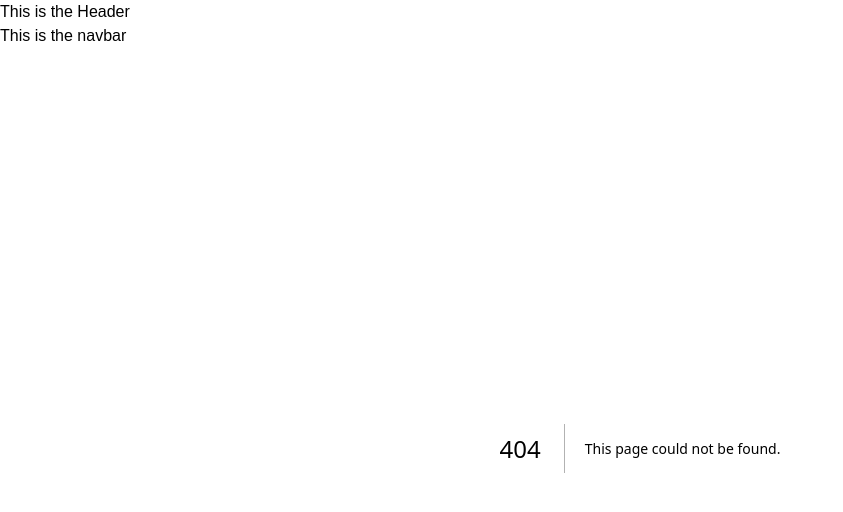
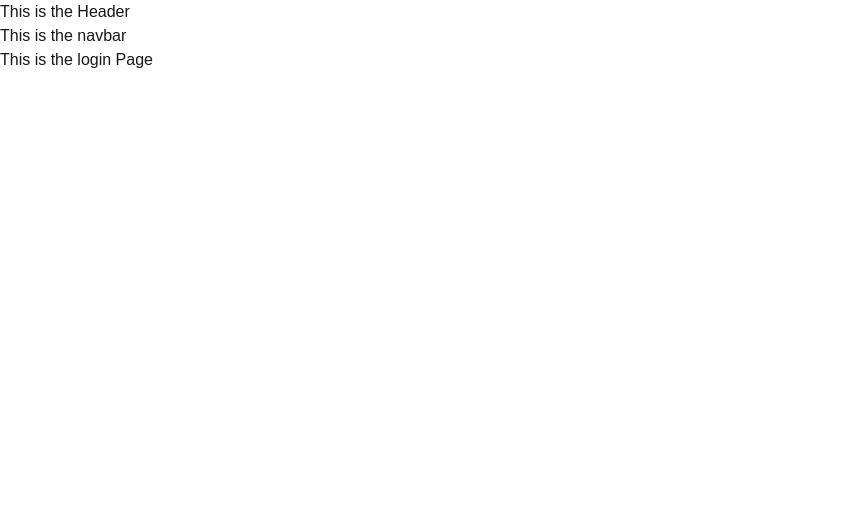
Before and after one commit to shariful-ire/dragon-news, a Next.js app: page /login in a window 1280 px wide. Before the commit this address had no page. Shown: the top 512 px of the page, without its empty margins (0-843 px from the left). Built offline with nearby package versions, Linux system fonts and the light colour scheme.

Commit message:
make the login and register apge

```diff
--- /dev/null
+++ b/src/app/login/page.jsx
@@ -0,0 +1,11 @@
+import React from 'react';
+
+const LoginPage = () => {
+    return (
+        <div>
+            This is the login Page
+        </div>
+    );
+};
+
+export default LoginPage;
--- /dev/null
+++ b/src/app/news/[id]/page.jsx
@@ -0,0 +1,10 @@
+
+const NewsDetailsPage = () => {
+    return (
+        <div>
+            News Details Page
+        </div>
+    );
+};
+
+export default NewsDetailsPage;
--- /dev/null
+++ b/src/app/register/page.jsx
@@ -0,0 +1,10 @@
+
+const RegisterPage = () => {
+    return (
+        <div>
+            Register Page
+        </div>
+    );
+};
+
+export default RegisterPage;
```
